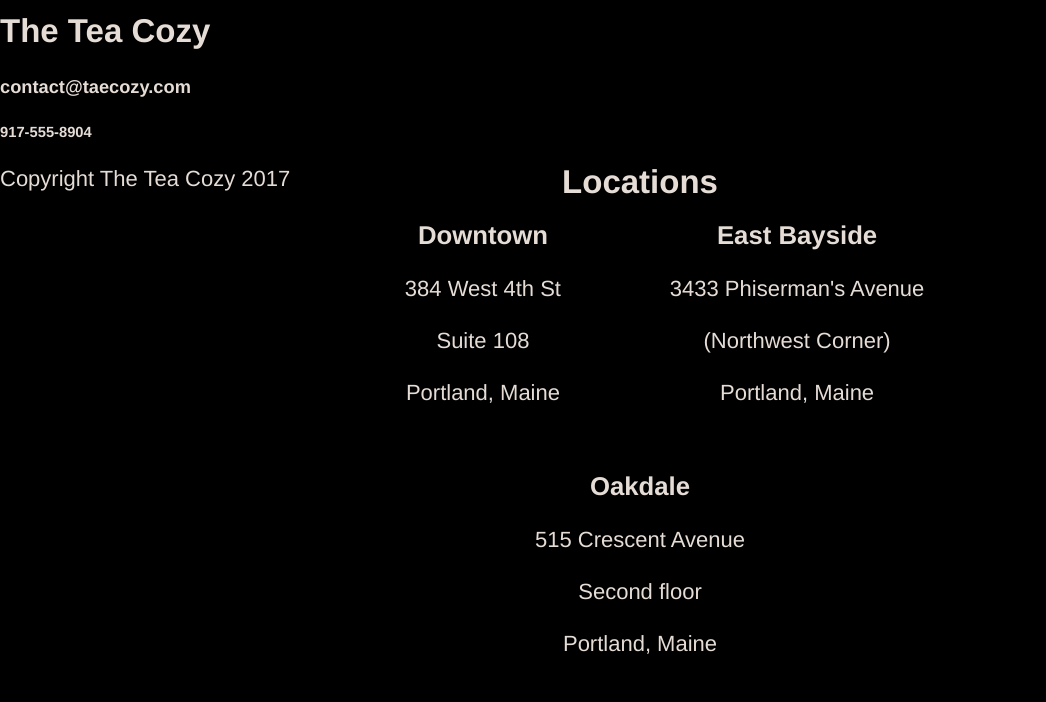
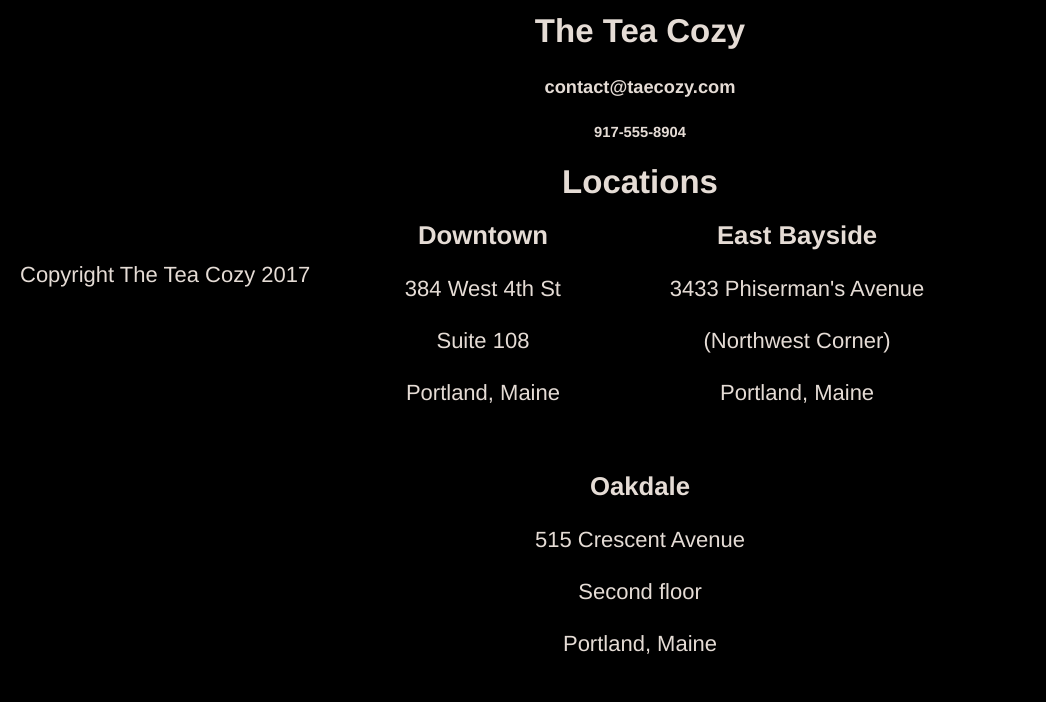
Before and after one commit to Ijeoma-Isaac/Tea-Cozy, a plain HTML site: page index.html in a window 1280 px wide. Shown: the part 1598-2300 px from the top of the page, without its empty margins (0-1046 px from the left). Drawn offline with Linux system fonts and the light colour scheme; files that its build step writes are made by us from their sources.

Commit message:
feat: Added footer

```diff
--- a/style.css
+++ b/style.css
@@ -134,3 +134,19 @@ div.mission {
     text-align: center;
     opacity: 1;
 }
+
+footer {
+    height: 200px;
+}
+
+footer div {
+    height: 250px;
+    display: flex;
+    flex-direction: column;
+    align-items: center;
+}
+
+footer p {
+    margin-left: 20px;
+    text-align: left;
+}
```
